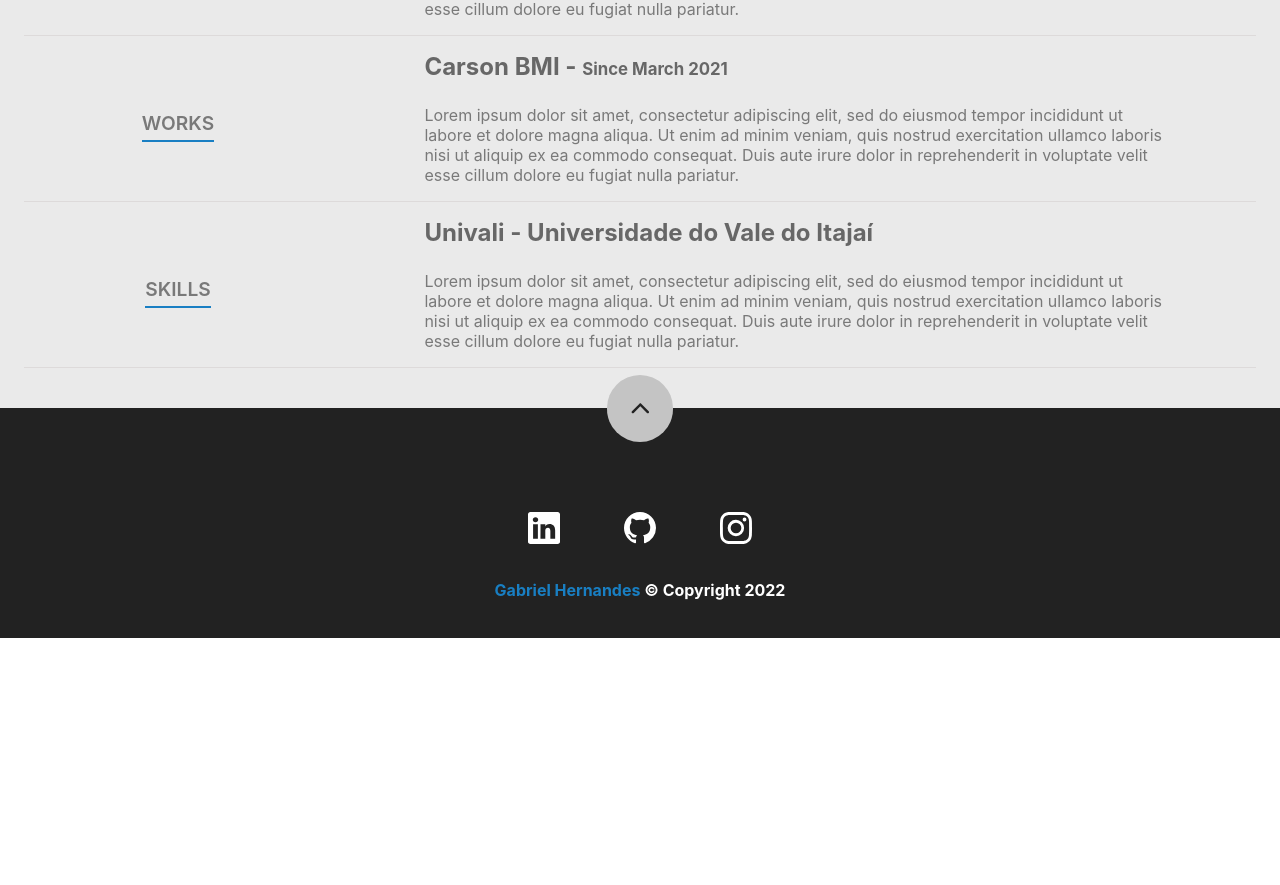
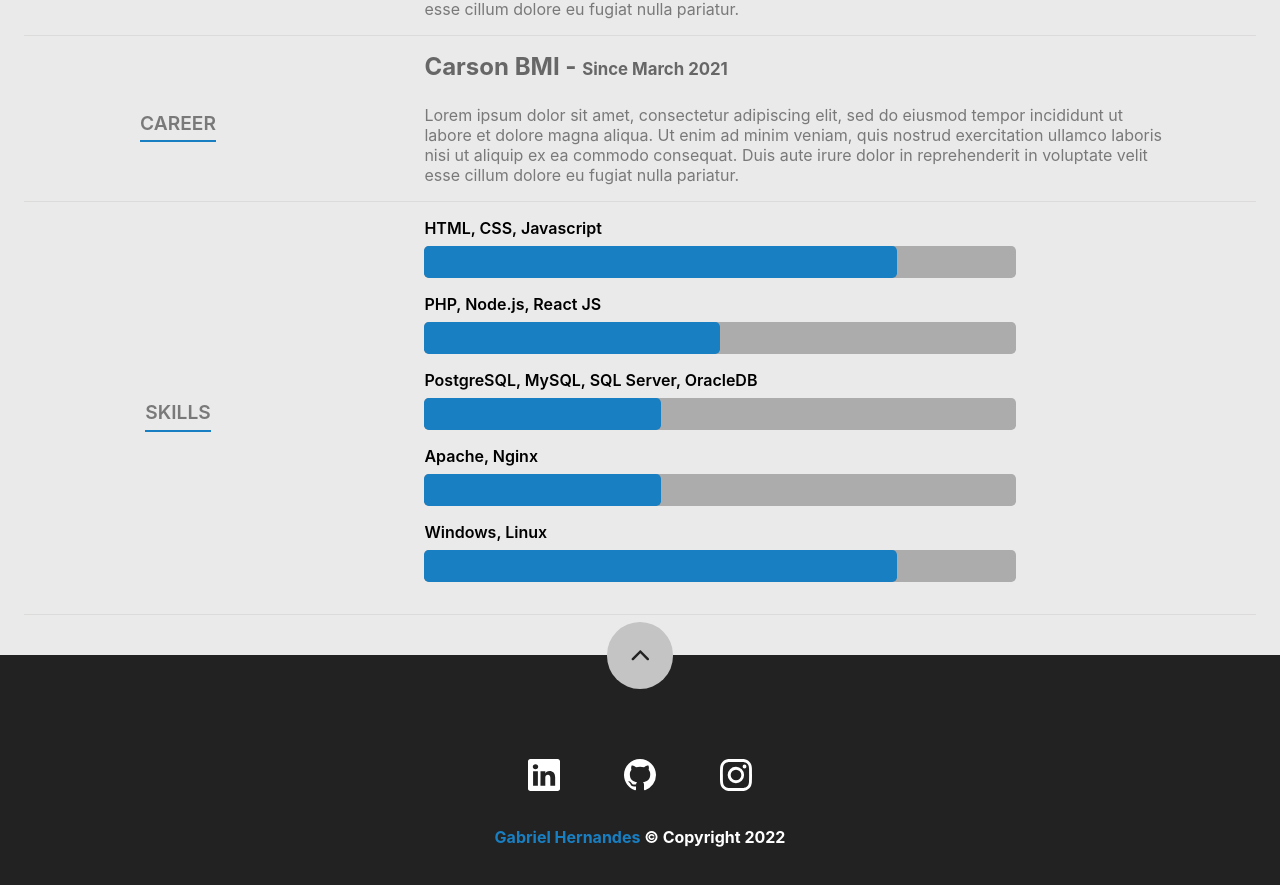
Before and after one commit to gabrielmh13/Portfolio, a React (Create React App) app: page / in a window 1280 px wide. Shown: the part 1364-2249 px from the top of the page. Before the commit the page ends 2002 px from the top, so only its background shows below. Built offline with nearby package versions, Linux system fonts and the light colour scheme.

Commit message:
Resume Dev

```diff
--- /dev/null
+++ b/src/components/layout/ProgressBar.js
@@ -0,0 +1,12 @@
+import styles from './ProgressBar.module.css'
+
+export default function ProgressBar({name, perc}){
+    return (
+        <div className={styles.bar_container}>
+            <label>{name}</label>
+            <div className={styles.bar}>
+                <div style={{width: `${perc}%`}} />
+            </div>
+        </div>
+    )
+}
--- /dev/null
+++ b/src/components/layout/ProgressBar.module.css
@@ -0,0 +1,33 @@
+.bar_container {
+    margin-bottom: 1em;
+}
+
+.bar_container label {
+    display: block;
+    margin-bottom: .5em;
+    font-weight: 600;
+}
+
+.bar {
+    width: 80%;
+    height: 2em;
+    background-color: rgb(172, 172, 172);
+    border-radius: .3em;
+}
+
+.bar div {
+    height: 100%;
+    border-radius: .3em;
+    background-color: #197FC3;
+}
+
+
+@media only screen and (max-width: 800px) {
+    .bar_container label {
+        text-align: center;
+    }
+
+    .bar {
+        margin: 0 auto;
+    }
+}
--- a/src/components/pages/Resume.js
+++ b/src/components/pages/Resume.js
@@ -1,4 +1,6 @@
 import styles from './Resume.module.css'
+
+import ProgressBar from '../layout/ProgressBar'
 
 export default function Resume(){
     return (
@@ -14,7 +16,7 @@ export default function Resume(){
             </div>
             <div className={styles.text_container}>
                 <div className={styles.label_container}>
-                    <label>WORKS</label>
+                    <label>CAREER</label>
                 </div>
                 <div className={styles.description_container}>
                     <h2>Carson BMI - <span>Since March 2021</span></h2>
@@ -26,8 +28,11 @@ export default function Resume(){
                     <label>SKILLS</label>
                 </div>
                 <div className={styles.description_container}>
-                    <h2>Univali - Universidade do Vale do Itajaí</h2>
-                    <p>Lorem ipsum dolor sit amet, consectetur adipiscing elit, sed do eiusmod tempor incididunt ut labore et dolore magna aliqua. Ut enim ad minim veniam, quis nostrud exercitation ullamco laboris nisi ut aliquip ex ea commodo consequat. Duis aute irure dolor in reprehenderit in voluptate velit esse cillum dolore eu fugiat nulla pariatur.</p>
+                    <ProgressBar name="HTML, CSS, Javascript" perc="80" />
+                    <ProgressBar name="PHP, Node.js, React JS" perc="50" />
+                    <ProgressBar name="PostgreSQL, MySQL, SQL Server, OracleDB" perc="40" />
+                    <ProgressBar name="Apache, Nginx" perc="40" />
+                    <ProgressBar name="Windows, Linux" perc="80" />
                 </div>
             </div>
         </section>
```
